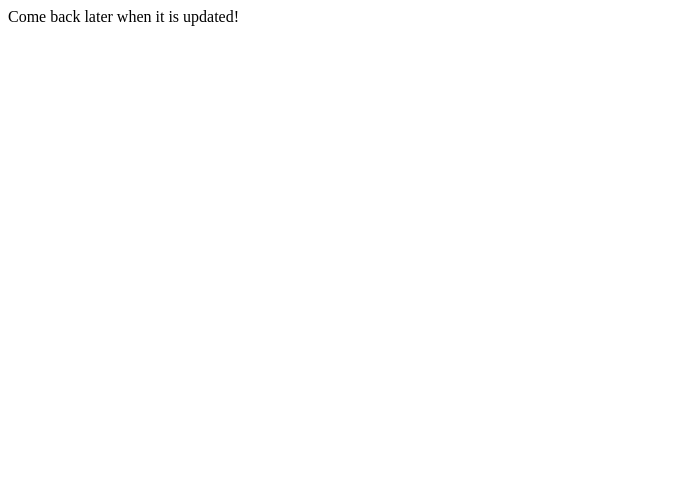
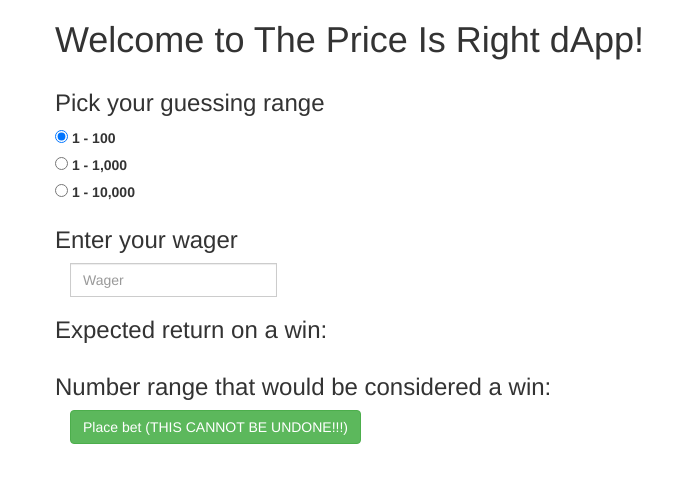
Before and after one commit to C-Swizzle/CS458FinalProject, a plain HTML site: page Web-GUI/index.html in a window 1280 px wide. Shown: the whole page, without its empty margins (0-696 px from the left). Drawn offline with nearby package versions, Linux system fonts and the light colour scheme.

Commit message:
added very basic GUI with no backend

```diff
--- a/Web-GUI/index.html
+++ b/Web-GUI/index.html
@@ -4,9 +4,45 @@
     <meta charset="UTF-8">
     <meta http-equiv="X-UA-Compatible" content="IE=edge">
     <meta name="viewport" content="width=device-width, initial-scale=1.0">
+    <link rel="stylesheet" href="https://maxcdn.bootstrapcdn.com/bootstrap/3.4.1/css/bootstrap.min.css">
+    <script src="https://code.jquery.com/jquery-3.3.1.slim.min.js" integrity="sha384-q8i/X+965DzO0rT7abK41JStQIAqVgRVzpbzo5smXKp4YfRvH+8abtTE1Pi6jizo" crossorigin="anonymous"></script>
+<script src="https://cdn.jsdelivr.net/npm/popper.js@1.14.7/dist/umd/popper.min.js" integrity="sha384-UO2eT0CpHqdSJQ6hJty5KVphtPhzWj9WO1clHTMGa3JDZwrnQq4sF86dIHNDz0W1" crossorigin="anonymous"></script>
+<script src="https://cdn.jsdelivr.net/npm/bootstrap@4.3.1/dist/js/bootstrap.min.js" integrity="sha384-JjSmVgyd0p3pXB1rRibZUAYoIIy6OrQ6VrjIEaFf/nJGzIxFDsf4x0xIM+B07jRM" crossorigin="anonymous"></script>
     <title>The Price is Right dApp</title>
 </head>
 <body>
-    Come back later when it is updated!
+    <div class="container">
+        <div class="row"><h1>Welcome to The Price Is Right dApp!</h1></div>
+        <div class="row"><h3>Pick your guessing range</h3></div>
+    <div class="row">
+    <div class="form-check">
+        <input class="form-check-input" type="radio" name="exampleRadios" id="price-range-1" value="price-range-1" checked>
+        <label class="form-check-label" for="price-range-1">
+          1 -   100
+        </label>
+      </div>
+      <div class="form-check">
+        <input class="form-check-input" type="radio" name="exampleRadios" id="price-range-2" value="price-range-2">
+        <label class="form-check-label" for="price-range-2">
+          1 -  1,000
+        </label>
+      </div>
+      <div class="form-check">
+        <input class="form-check-input" type="radio" name="exampleRadios" id="price-range-3" value="price-range-3">
+        <label class="form-check-label" for="price-range-3">
+          1 - 10,000
+        </label>
+      </div>
+    </div>
+    <div class="row"><h3>Enter your wager</h3></div>
+    <div class="input-group">
+        <input type="text" class="form-control mb-2" placeholder="Wager" aria-label="Recipient's username">
+
+    </div>
+    <div class="row"><h3 id="expected-return">Expected return on a win:</h3></div>
+
+    <div class="row"><h3 id="winning-numbers">Number range that would be considered a win: </h3></div>
+    <button type="button" class="btn btn-success mt-2">Place bet (THIS CANNOT BE UNDONE!!!)</button>
+</div>
 </body>
 </html>
```
